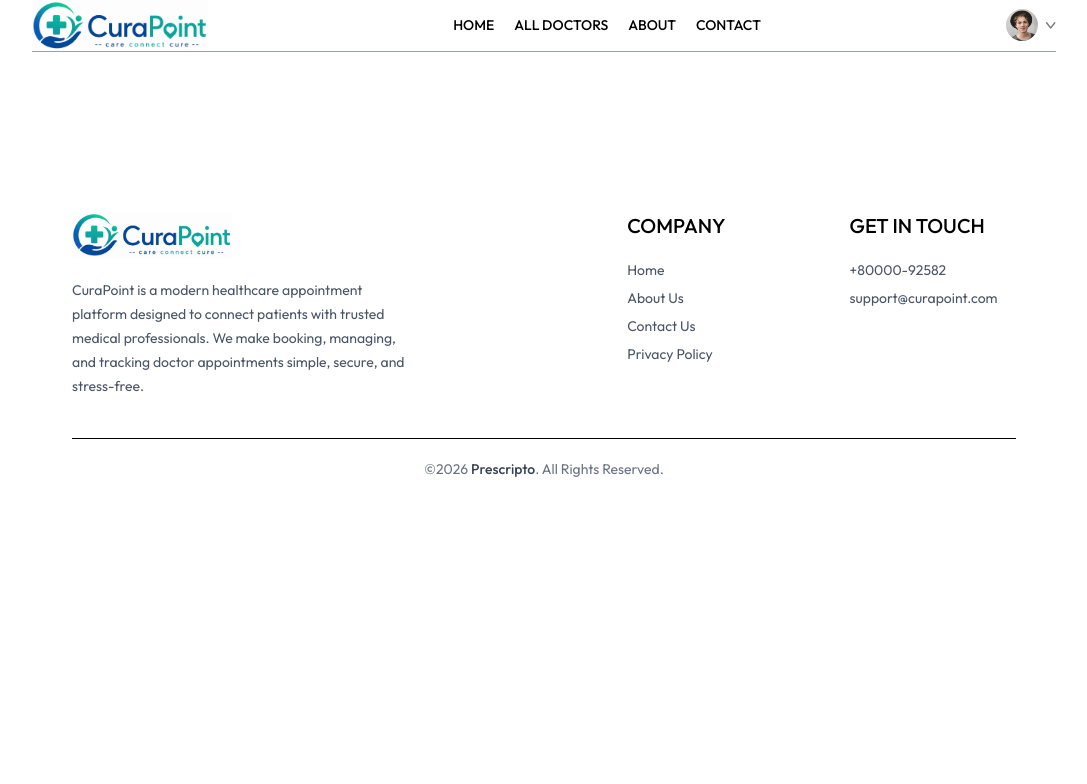
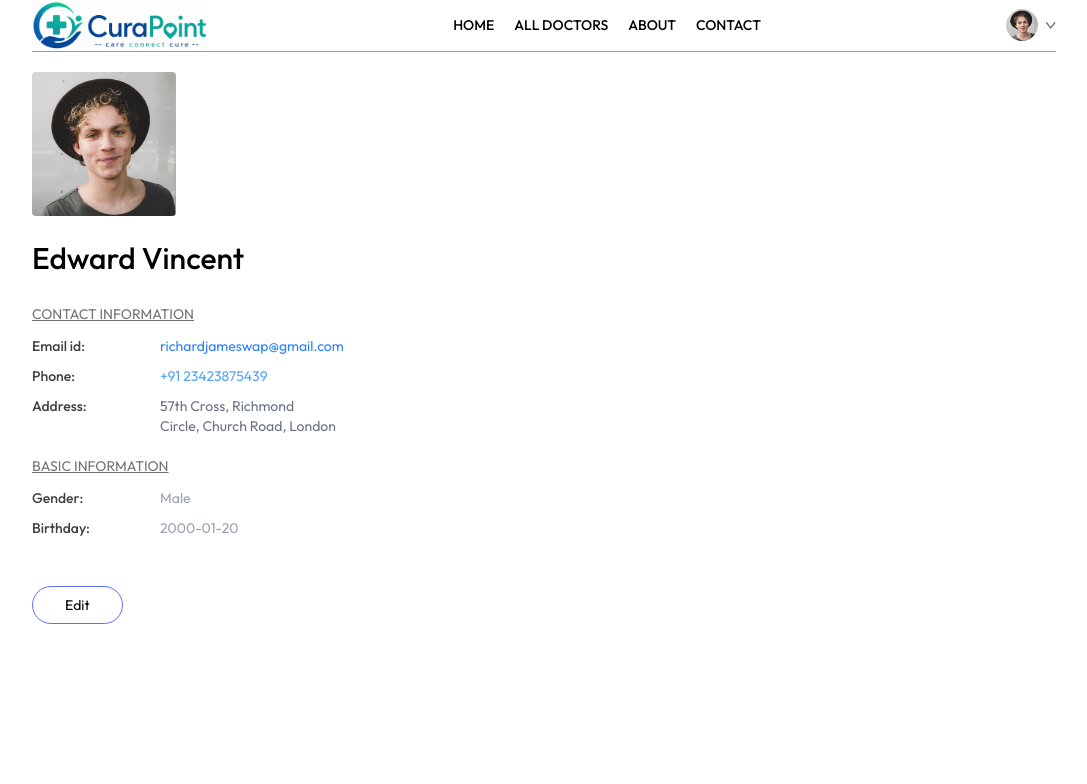
Before and after one commit to Lokesh-0805/CuraPoint, a React (Vite) app in the folder frontend/: page /my-profile in a window 1280 px wide. Shown: the top 784 px of the page, without its empty margins (96-1183 px from the left). Built offline with nearby package versions, Linux system fonts and the light colour scheme.

Commit message:
Profile Page Added.

```diff
--- a/frontend/src/pages/MyProfile.jsx
+++ b/frontend/src/pages/MyProfile.jsx
@@ -1,9 +1,87 @@
-import React from 'react'
+import React, { useState } from 'react'
+import { assets } from '../assets/assets'
+const MyProfile = () => {
 
-const MyProfile = () => {
+  const [userData, setUserData] = useState({
+    name: "Edward Vincent",
+    image: assets.profile_pic,
+    email: 'richardjameswap@gmail.com',
+    phone: '+91 23423875439',
+    address: {
+      line1: "57th Cross, Richmond ",
+      line2: "Circle, Church Road, London"
+    },
+    gender: 'Male',
+    dob: '2000-01-20'
+  })
+
+  const [isEdit, setIsEdit] = useState(false)
+
   return (
-    <div>
+    <div className="max-w-lg flex flex-col gap-2 text-sm">
+      <img className='w-36 rounded' src={userData.image} alt="" />
 
+      {
+        isEdit
+          ? <input className='bg-gray-50 text-3xl font-medium max-w-60 mt-4' type="text" value={userData.name} onChange={e => setUserData(prev => ({ ...prev, name: e.target.value }))} />
+          : <p className='font-medium text-3xl text-shadow-neutral-800 mt-4'>{userData.name}</p>
+      }
+
+      <hr className='bg-zinc-400 h=[1px] border-none' />
+      <div>
+        <p className='text-neutral-500 underline mt-3'>CONTACT INFORMATION</p>
+        <div className='grid grid-cols-[1fr_3fr] gap-y-2.5 mt-3 text-neutral-700'>
+          <p className='font-medium'>Email id:</p>
+          <p className='text-blue-500'>{userData.email}</p>
+          <p className='font-medium'>Phone:</p>
+          {
+            isEdit
+              ? <input className='bg-gray-100 max-w-52' type="text" value={userData.phone} onChange={e => setUserData(prev => ({ ...prev, phone: e.target.value }))} />
+              : <p className='text-blue-400'>{userData.phone}</p>
+          }
+          <p className='font-medium'>Address:</p>
+          {
+            isEdit
+            ? <p>
+              <input className='bg-gray-50' onChange={(e)=> setUserData(prev => ({...prev,address:{...prev.address,line1:e.target.value}}))} value={userData.address.line1} type="text" />
+              <br />
+              <input className='bg-gray-50' onChange={(e)=> setUserData(prev => ({...prev,address:{...prev.address,line2:e.target.value}}))} value={userData.address.line2} type="text" />
+            </p>
+            : <p className='text-gray-500'>
+              {userData.address.line1}
+              <br />
+              {userData.address.line2}
+            </p>
+          }
+        </div>
+      </div>
+      <div>
+        <p className='text-neutral-500 underline mt-3'>BASIC INFORMATION</p>
+        <div className='grid grid-cols-[1fr_3fr] gap-y-2.5 mt-3 text-neutral-700'>
+          <p className='font-medium'>Gender:</p>
+          {
+            isEdit
+              ? <select className='max-w-20 bg-gray-100' onChange={(e) => setUserData(prev => ({...prev,gender: e.target.value}))} value={userData.gender}>
+                <option value="Male">Male</option>
+                <option value="Female">Female</option>
+              </select>
+              : <p className='text-gray-400'>{userData.gender}</p>
+          }
+          <p className='font-medium'>Birthday:</p>
+          {
+            isEdit
+            ? <input className='max-w-28 bg-gray-100' type="date" onChange={(e) => setUserData(prev => ({...prev,dob: e.target.value}))} value={userData.dob}/>
+            : <p className='text-gray-400'>{userData.dob}</p>
+          }
+        </div>
+      </div>
+      <div className='mt-10'>
+        {
+          isEdit
+          ? <button className='border border-primary px-8 py-2 rounded-full cursor-pointer hover:bg-primary hover:text-white transition-all' onClick={()=>setIsEdit(false)}>Save Information</button>
+          : <button className='border border-primary px-8 py-2 rounded-full cursor-pointer hover:bg-primary hover:text-white transition-all' onClick={()=>setIsEdit(true)}>Edit</button>
+        }
+      </div>
     </div>
   )
 }
```
